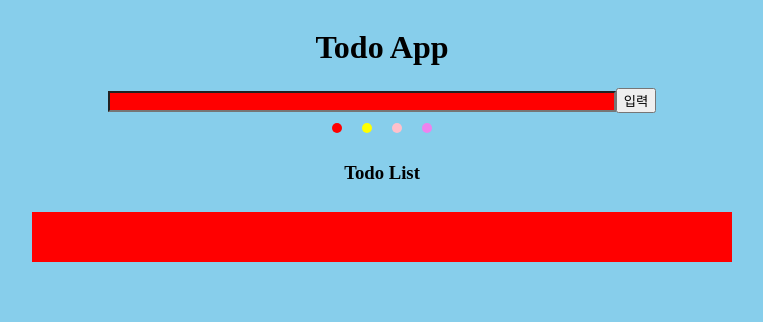
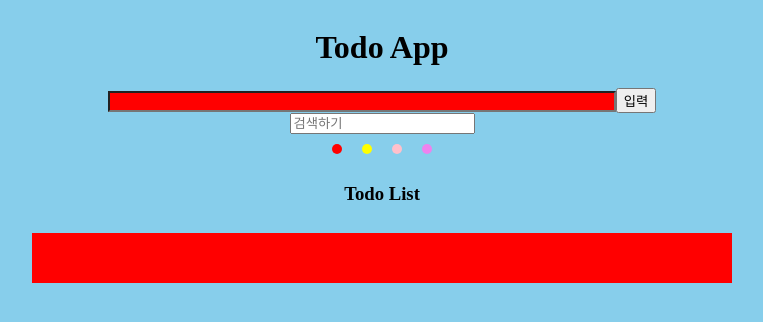
Before and after one commit to sdc05103/ReactBase_practice, a React (Create React App) app: page / in a window 1280 px wide. Both pictures are taken after a click on the button "입력". Shown: the top 322 px of the page, without its empty margins (258-1021 px from the left). Built offline with nearby package versions, Linux system fonts and the light colour scheme.

Commit message:
feat: search 기능 초안 작성

```diff
--- a/src/App.js
+++ b/src/App.js
@@ -10,7 +10,7 @@ import FocusInputButton from "./components/RegisterInputButton";
 import PrimeCalculator from "./components/PrimeCalculator";
 import InputFieldWithColorPicker from "./components/TodoApp";
 // import TodoApp from "./components/Todo/TodoApp copy";
-import TodoApp from "./components/Todo_list/TodoApp";
+import TodoApp from "./components/Todo/TodoAppVer2";
 
 // function App() {
 //   const [showCount, setShowCount] = useState(true);
--- /dev/null
+++ b/src/components/Todo/TodoAppVer2.js
@@ -0,0 +1,106 @@
+import React, { useState } from "react";
+
+const colors = ["red", "yellow", "pink", "violet"];
+
+export default function TodoApp() {
+  const [todoList, setTodoList] = useState([]);
+  const [activeColor, setActiveColor] = useState(colors[0]);
+  const [inputText, setInputText] = useState("");
+  const [searchText, setSearchText] = useState(""); // 검색어 상태 추가
+
+  const handleInputChange = (event) => {
+    setInputText(event.target.value);
+  };
+
+  const handleSearchChange = (event) => {
+    // 검색어 변경 핸들러
+    setSearchText(event.target.value);
+  };
+
+  const addTodo = () => {
+    const newTodo = {
+      text: inputText,
+      color: activeColor,
+    };
+    setTodoList([...todoList, newTodo]);
+    setInputText("");
+  };
+
+  return (
+    <div
+      style={{
+        display: "flex",
+        alignItems: "center",
+        justifyContent: "center",
+        flexDirection: "column",
+      }}
+    >
+      <div style={{ textAlign: "center" }}>
+        <h1>Todo App</h1>
+        <div>
+          <input
+            style={{ backgroundColor: activeColor, width: 500 }}
+            onChange={handleInputChange}
+            value={inputText}
+          />
+          <button onClick={addTodo}>입력</button>
+        </div>
+        {/* 검색어 입력창 */}
+        <div>
+          <input
+            type="text"
+            placeholder="검색하기"
+            onChange={handleSearchChange}
+            value={searchText} // 검색어 상태와 연결
+          />
+        </div>
+      </div>
+      <div style={{ display: "flex" }}>
+        {colors.map((color) => (
+          <div
+            key={color} // key 추가
+            onClick={() => {
+              // 각 원에는 onClick 이벤트 설정
+              setActiveColor(color);
+            }}
+            style={{
+              backgroundColor: color,
+              width: 10,
+              height: 10,
+              borderRadius: 10,
+              margin: 10,
+            }}
+          ></div>
+        ))}
+      </div>
+      <div
+        style={{
+          display: "flex",
+          flexDirection: "column",
+          alignItems: "center",
+        }}
+      >
+        <h3>Todo List</h3>
+        <div>
+          {todoList
+            .filter((todo) => todo.text.includes(searchText)) // 검색어로 필터링
+            .map((todo) => (
+              <div
+                style={{
+                  backgroundColor: todo.color,
+                  width: 700,
+                  height: 50,
+                  margin: 10,
+                  display: "flex",
+                  justifyContent: "center",
+                  alignItems: "center",
+                }}
+              >
+                {todo.text}
+              </div>
+            ))}
+        </div>
+      </div>
+    </div>
+  );
+}
```
